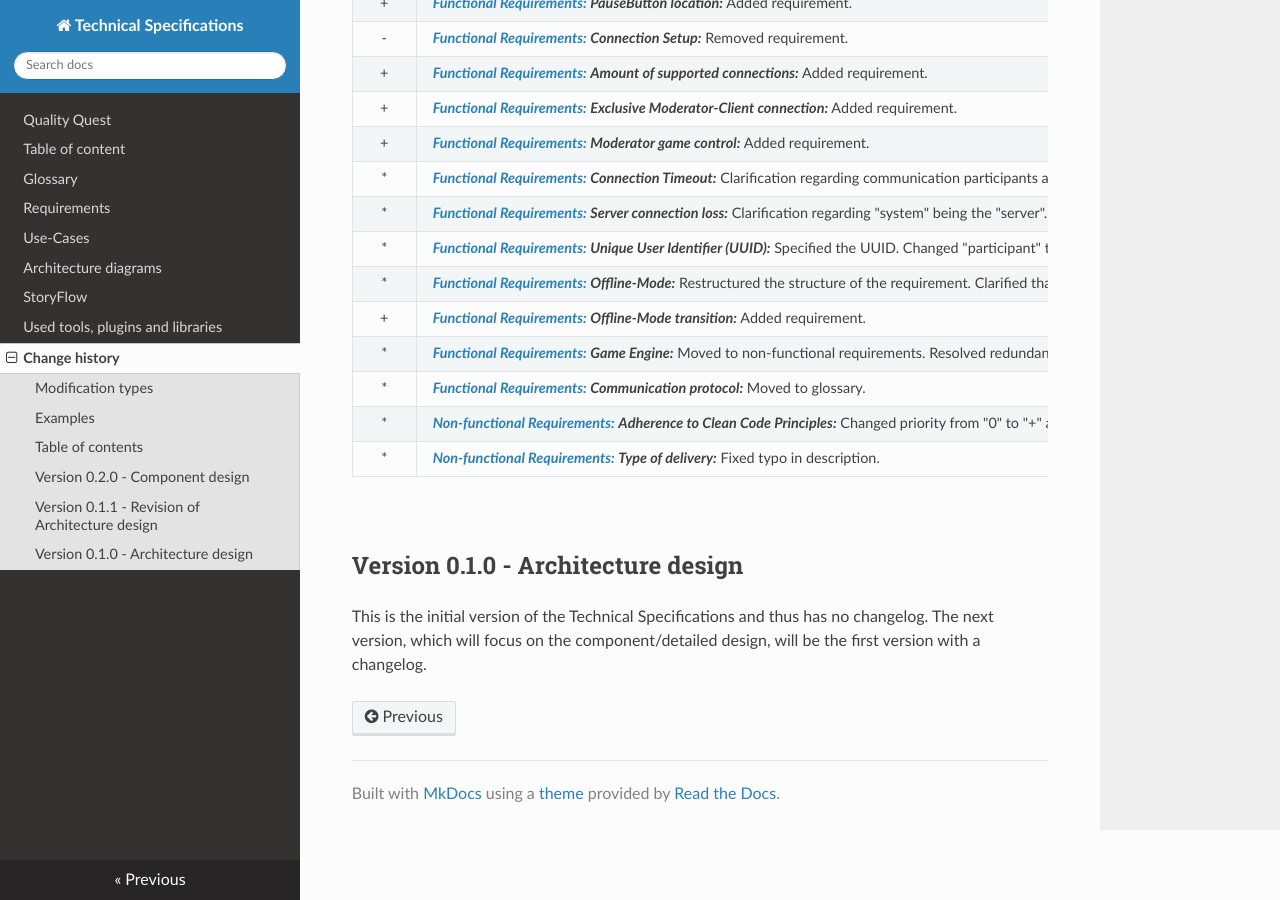
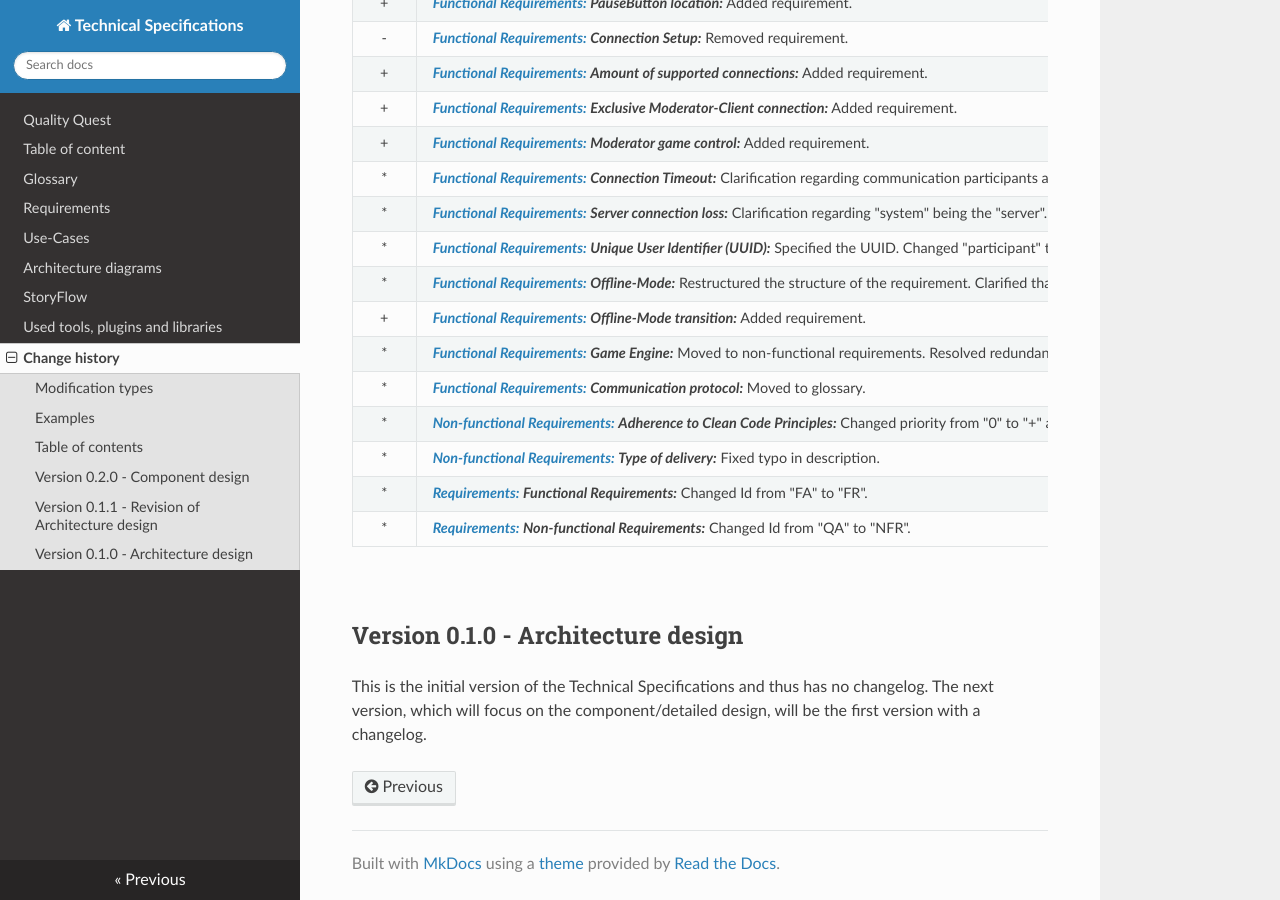
Before and after one commit to Brotenko/QualityQuest, an MkDocs documentation site: the page built from Docs/Technical Specifications/docs/changehistory.md, in a window 1280 px wide and 900 px high, scrolled down 1999 px. Built offline with MkDocs 1.6.1, drawn with Linux system fonts in a browser that asks for light colours; nearby versions of some CDN libraries.

Commit message:
Implementation of the review feedback.

```diff
--- a/Docs/Technical Specifications/docs/changehistory.md
+++ b/Docs/Technical Specifications/docs/changehistory.md
@@ -76,6 +76,8 @@ This is the revised version of the Technical Specifications according to the fee
 |   *   | **[_Functional Requirements:_](/requirements/#functional-requirements) _Communication protocol:_** Moved to glossary.                                                                                                                                                                                                          |
 |   *   | **[_Non-functional Requirements:_](/requirements/#non-functional-requirements) _Adherence to Clean Code Principles:_** Changed priority from "0" to "+" and updated the description accordingly.                                                                                                                               |
 |   *   | **[_Non-functional Requirements:_](/requirements/#non-functional-requirements) _Type of delivery:_** Fixed typo in description.                                                                                                                                                                                                |
+|   *   | **[_Requirements:_](/requirements) _Functional Requirements:_** Changed Id from "FA" to "FR".                                                                                                                                                                                              |
+|   *   | **[_Requirements:_](/requirements) _Non-functional Requirements:_** Changed Id from "QA" to "NFR".                                                                                                                                                                                               |
 
 </br>
 
```
Also changed, not shown: Docs/Technical Specifications/docs/requirements.md (+5 -5 lines).
